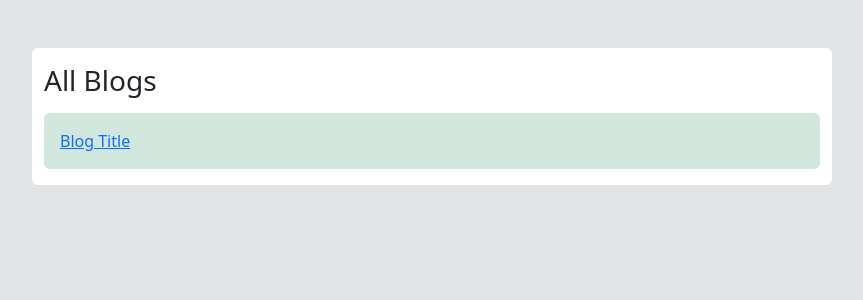
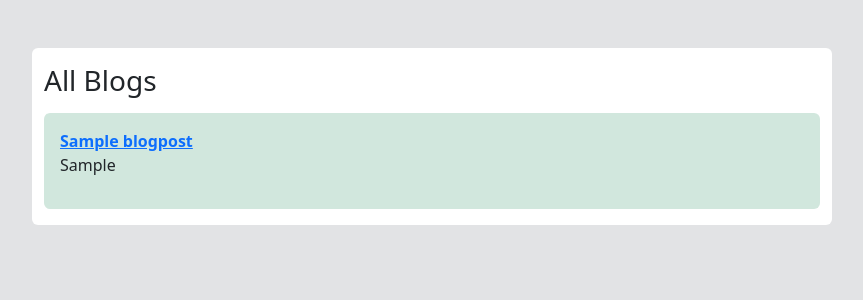
Before and after one commit to Kalangiyam/Ai-blog-generator-article, a Django app: template templates/all_blogs.html in a window 1280 px wide. Shown: the part 68-368 px from the top of the page, without its empty margins (208-1071 px from the left). Run offline with Django 5.2, Linux system fonts and the light colour scheme; tables that the repository leaves empty hold one stand-in row (values such as "Sample post"); the template is opened without the code that fills it: values that come from a table or form of the project are taken from there, most other values are stand-ins (such as "Sample title", 1, 10 or a date in 2020).

Commit message:
Add'blog_list' view and making the 'all_blogs.html' template for dynamic content

```diff
--- a/blog_generator/urls.py
+++ b/blog_generator/urls.py
@@ -7,4 +7,5 @@ urlpatterns = [
     path('logout/',views.user_logout,name='logout'),
     path('signup/',views.user_signup,name='signup'),
     path('generate-blog',views.generate_blog,name='generate-blog'),
+    path('blog-list/',views.blog_list,name='blog-list'),
 ]
--- a/blog_generator/views.py
+++ b/blog_generator/views.py
@@ -94,6 +94,9 @@ def get_transcription(link):
 #     generated_content = response.choices[0].text.strip()
 #     return generated_content '''
 
+def blog_list(request):
+    blog_articles = BlogPost.objects.filter(user=request.user)
+    return render(request,"all_blogs.html",{'blog_articles':blog_articles})
 
 def user_login(request):
     if request.method == 'POST':
--- a/templates/all_blogs.html
+++ b/templates/all_blogs.html
@@ -3,13 +3,11 @@
 {% block content %}
 <div class="m-3 m-sm-5 bg-white container rounded" style="max-width: 800px;">
     <h3 class="ml-3 mt-3">All Blogs</h3>
-    <div class="bg-success-subtle my-3 p-3 rounded">
-        <a href="#" >Blog Title</a>
-    </div>
-    <!-- {% for blogs in all_blogs %}
-        <div class="bg-primary-sutble">
-            <a href="#">Blog Title</a>
+    {% for article in blog_articles %}
+        <div class="bg-success-subtle my-3 p-3 rounded">
+            <a class="fw-semibold" href="#">{{article.yt_video_title}}</a>
+            <p>{{article.yt_video_transcript|truncatechars:80}}</p>
         </div>
-    {% endfor %} -->
+    {% endfor %}
 </div>
 {% endblock content %}
--- a/templates/navbar.html
+++ b/templates/navbar.html
@@ -25,7 +25,7 @@
           <a class="nav-link" aria-current="page" href="#">{{user.username}}</a>
         </li>
         <li class="nav-item">
-          <a class="nav-link" aria-current="page" href="#">Save Blogs</a>
+          <a class="nav-link" aria-current="page" href="{% url 'blog-list' %}">Save Blogs</a>
         </li>
         <li class="nav-item">
           <a class="nav-link" aria-current="page" href="{% url 'signup' %}">Singup</a>
```
